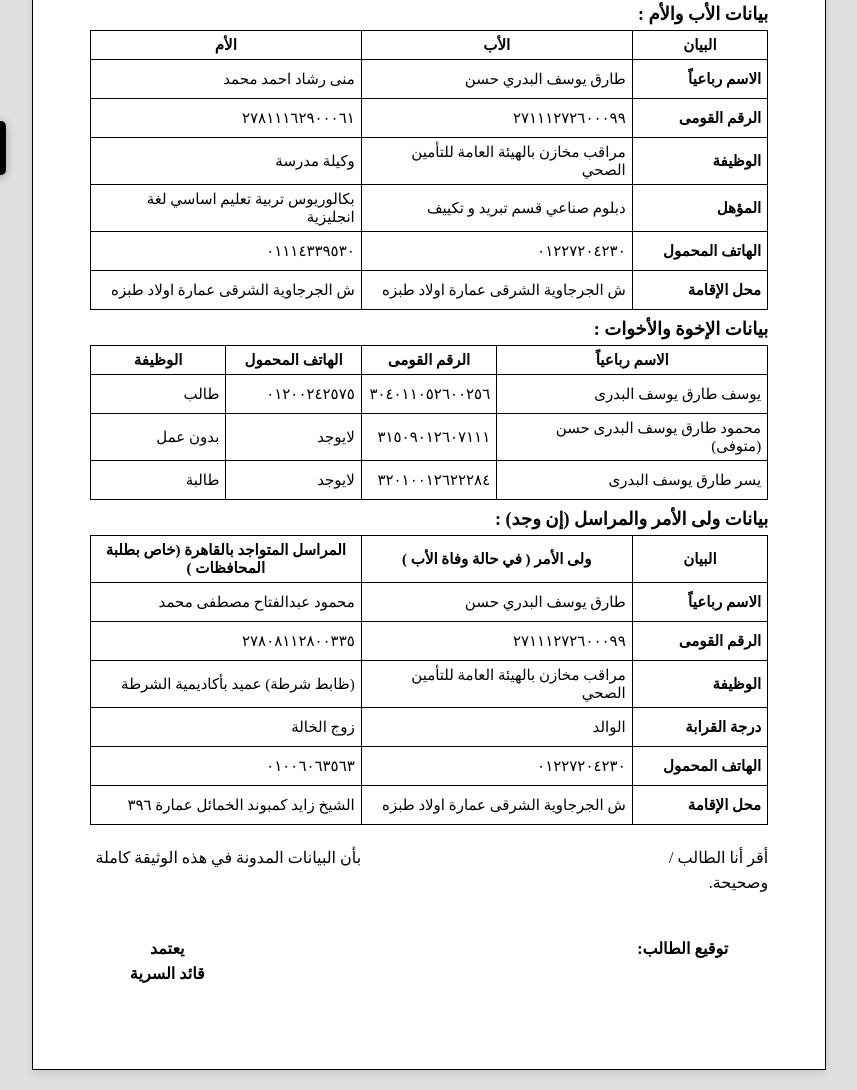
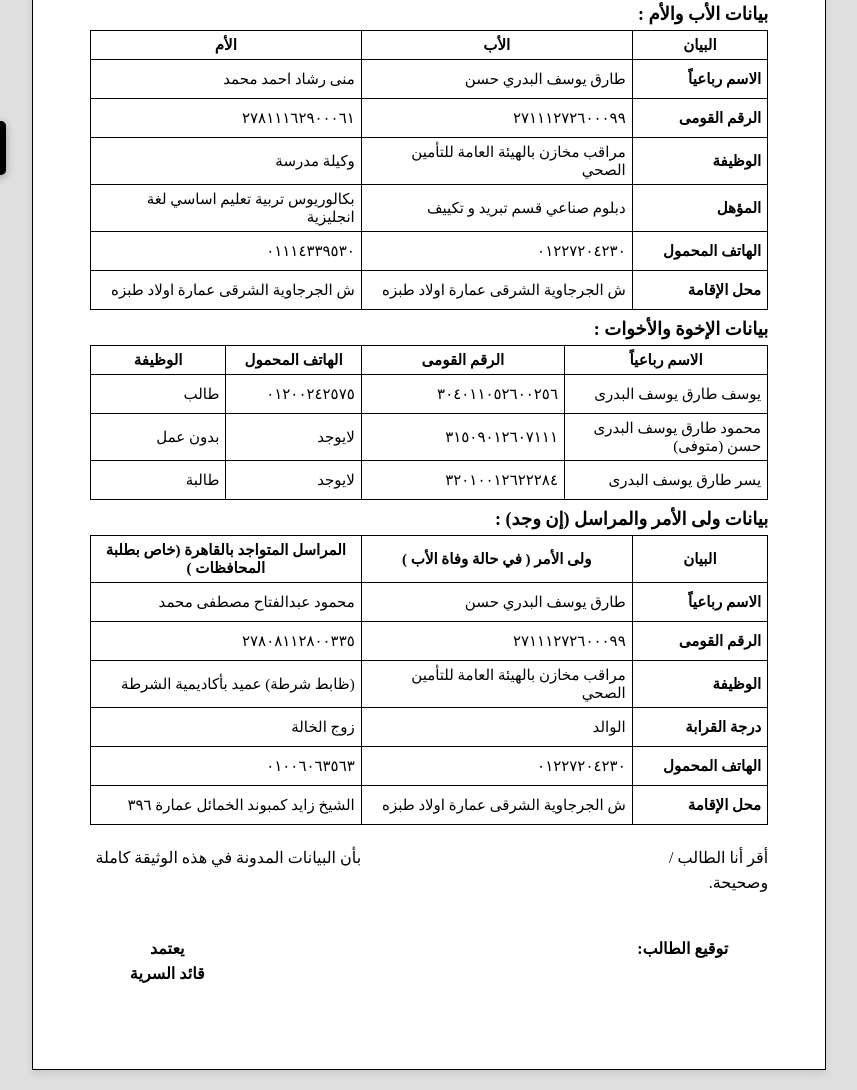
Before and after one commit to Mohanned-Mahmoud/test, a plain HTML site: page index.html in a window 1280 px wide. Shown: the part 605-1695 px from the top of the page, without its empty margins (211-1068 px from the left). Drawn offline with Linux system fonts and the light colour scheme.

Commit message:
Adjust column widths in the table layout

```diff
--- a/index.html
+++ b/index.html
@@ -241,7 +241,7 @@
     <div class="section-header">بيانات الإخوة والأخوات :</div>
     <table>
         <colgroup>
-            <col style="width: 40%"> <col style="width: 20%"> <col style="width: 20%"> <col style="width: 20%">
+            <col style="width: 30%"> <col style="width: 30%"> <col style="width: 20%"> <col style="width: 20%">
         </colgroup>
         <tr style="text-align: center;">
             <th style="text-align: center;">الاسم رباعياً</th>
```
